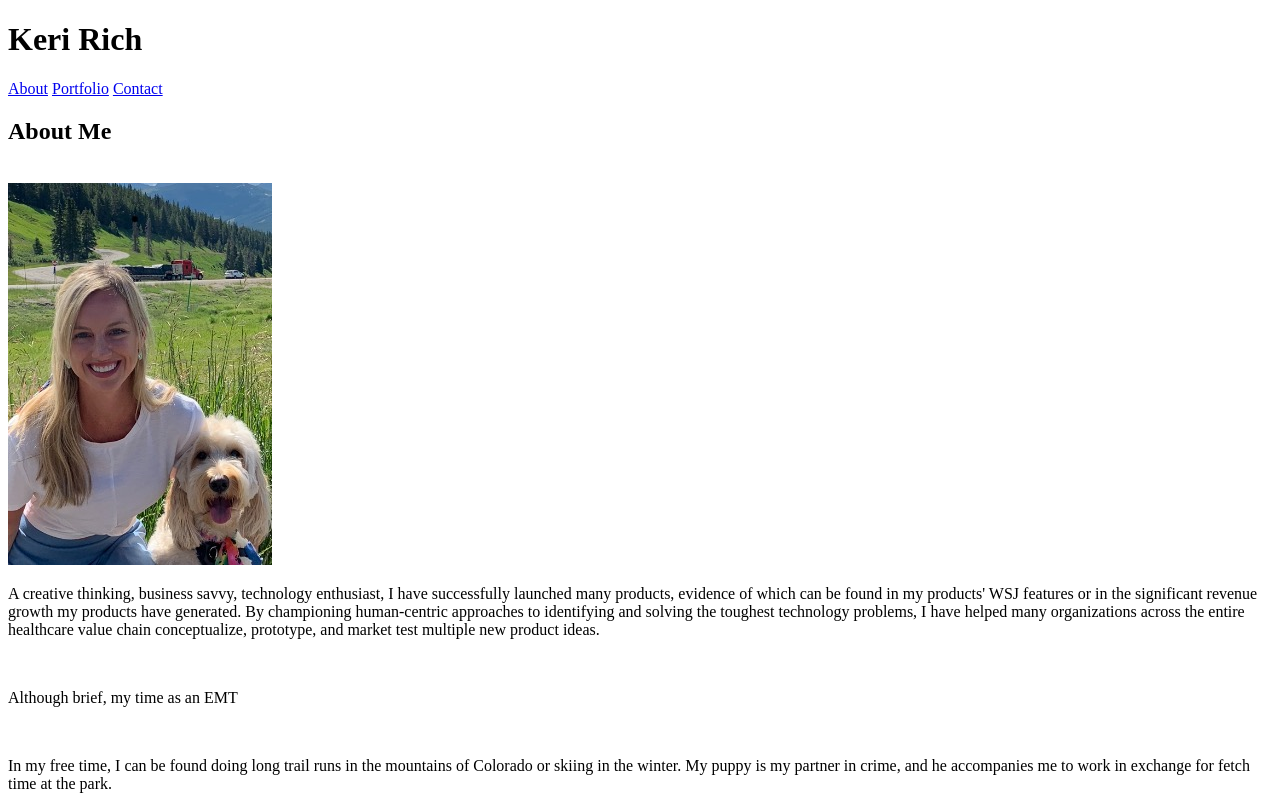
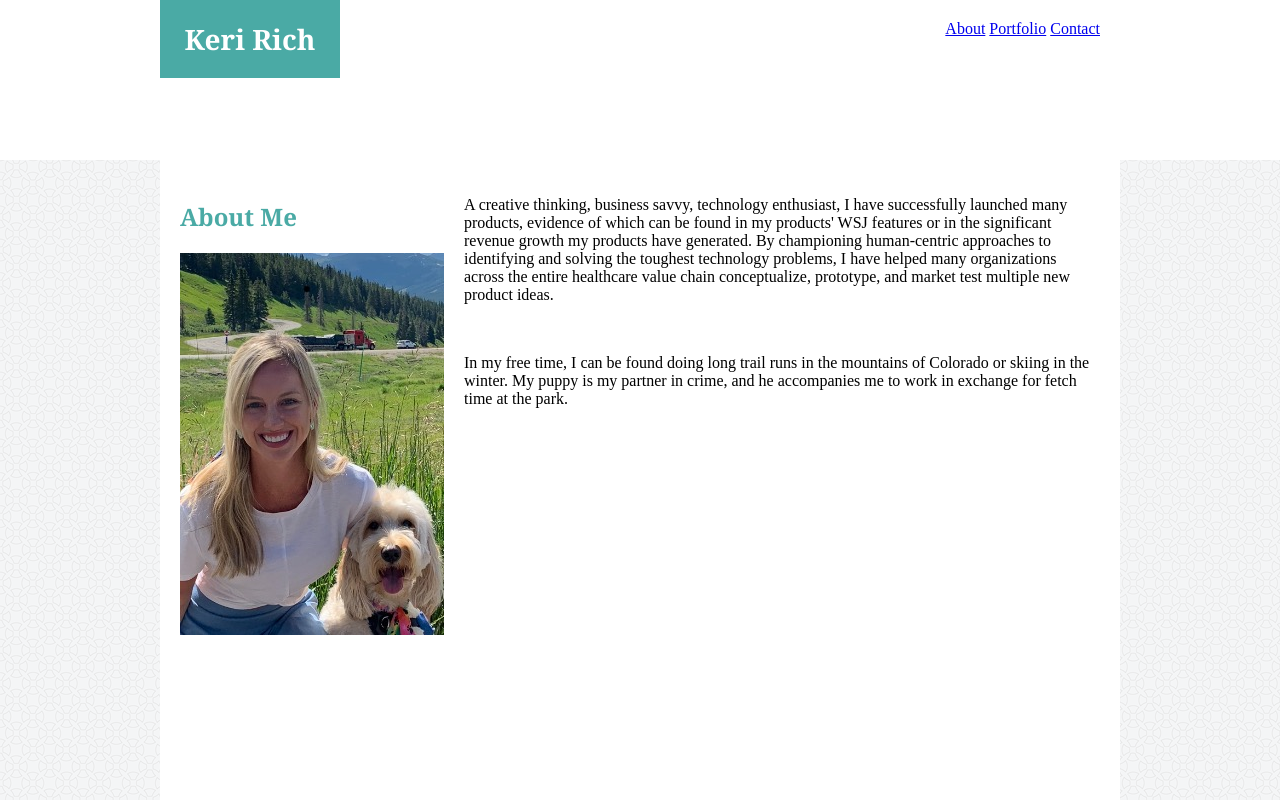
Before and after one commit to krich2013/Basic-Portfolio, a plain HTML site: page index.html in a window 1280 px wide. Shown: the top 800 px of the page. Drawn offline with Linux system fonts and the light colour scheme; files whose address does not match are found by name.

Commit message:
Fixing css link

```diff
--- a/Assets/CSS/style.css
+++ b/Assets/CSS/style.css
@@ -9,28 +9,34 @@ header {
     margin: auto;
   }
 
-#NameBox {
-    background: #4aaaa5;
-    text-align: center;
-    padding: 20px;
-    width: auto;
-}
-
 #NavBar {
     background: white;
     padding: 20px;
     text-align: right;
 }
 
-.MainContent {
+.container {
     background: white;
     width: 960px;
+    height: 1060px;
     margin: auto;
 }
 
+#Main-Content {
+    float: left;
+}
+
+h2 {
+    padding-left: 20px;
+    padding-top: 20px;
+    font-family: Georgia, 'Times New Roman', Times, serif;
+    color: #4aaaa5;
+}
+
 #Bio-Image {
+    padding-left: 20px;
+    padding-right: 20px;
     float: left;
-    padding: 20px;
 }
 
 #Bio-Content {
@@ -44,8 +50,12 @@ body {
 h1 {
   padding: 20px 0;
   margin: 0;
+  width: 180px;
+  float: left;
   margin-bottom: 20px;
   font-size: 28px;
-  color: #eee;
+  color: white;
   text-align: center;
+  font-family: Georgia, 'Times New Roman', Times, serif;
+  background:#4aaaa5;
 }
--- a/index.html
+++ b/index.html
@@ -5,9 +5,14 @@
     <meta name="viewport" content="width=device-width, initial-scale=1.0">
     <meta http-equiv="X-UA-Compatible" content="ie=edge">
     <title>Keri's Portfolio</title>
+    <link rel = "stylesheet"
+    type = "text/css"
+    href = "Assets/CSS/style.css" />
 </head>
-<body>
+<body background="file:///Users/keririch/Basic-Portfolio/Assets/Images/backgroundimage.png">
     <header>
+        <div class="Heading-Box">
+    <!-- Name box in the top right -->
         <h1>Keri Rich</h1>
 
     <!-- Top left navigation bar -->
@@ -16,15 +21,17 @@
             <a href="#">Portfolio</a>
             <a href="#">Contact</a>
         </section>
+        </div>
     </header>
 
-    <div class="Main Content">
-        <h2>About Me</h2>
-        <br>
+    <div class="container">
 
-        <!-- Bio Image -->
-        <section id="Bio-Image">
-                <img id="bio-image" src="file:///Users/keririch/ClassExerciseRepo/Basic-Portfolio/Assets/Images/Portfoliopic.jpeg" alt="Keri and her dog">
+        <!-- Content headers -->
+        <section id="Main-Content">
+            <h2>About Me</h2>
+
+            <!-- Bio Image -->
+            <img id="Bio-Image" src="file:///Users/keririch/ClassExerciseRepo/Basic-Portfolio/Assets/Images/Portfoliopic.jpeg" alt="Keri and her dog">
         </section>
 
         <!-- Bio Content -->
@@ -32,17 +39,14 @@
             <p>A creative thinking, business savvy, technology enthusiast, I have successfully launched many products, evidence of which can be found in my products' WSJ features or in the significant revenue growth my products have generated. By championing human-centric approaches to identifying and solving the toughest technology problems, I have helped many organizations across the entire healthcare value chain conceptualize, prototype, and market test multiple new product ideas. </p>
             <br>
 
-            <p>Although brief, my time as an EMT </p>
-            <br>
-
             <p>In my free time, I can be found doing long trail runs in the mountains of Colorado or skiing in the winter.  My puppy is my partner in crime, and he accompanies me to work in exchange for fetch time at the park. </p>
         </section>
 
     </div>
+
     <footer>
         <p>Copyright &copy;</p>
     </footer>
 
-
 </body>
 </html>
```
Also changed, not shown: Assets/Images/backgroundimage.png (added).
